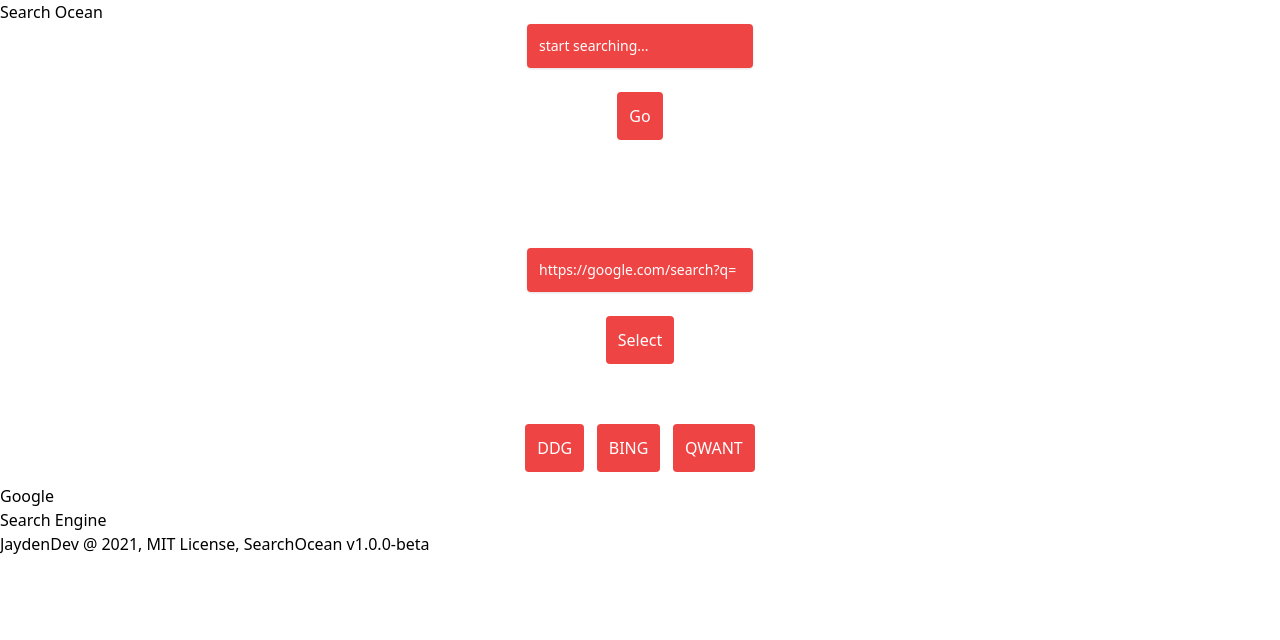
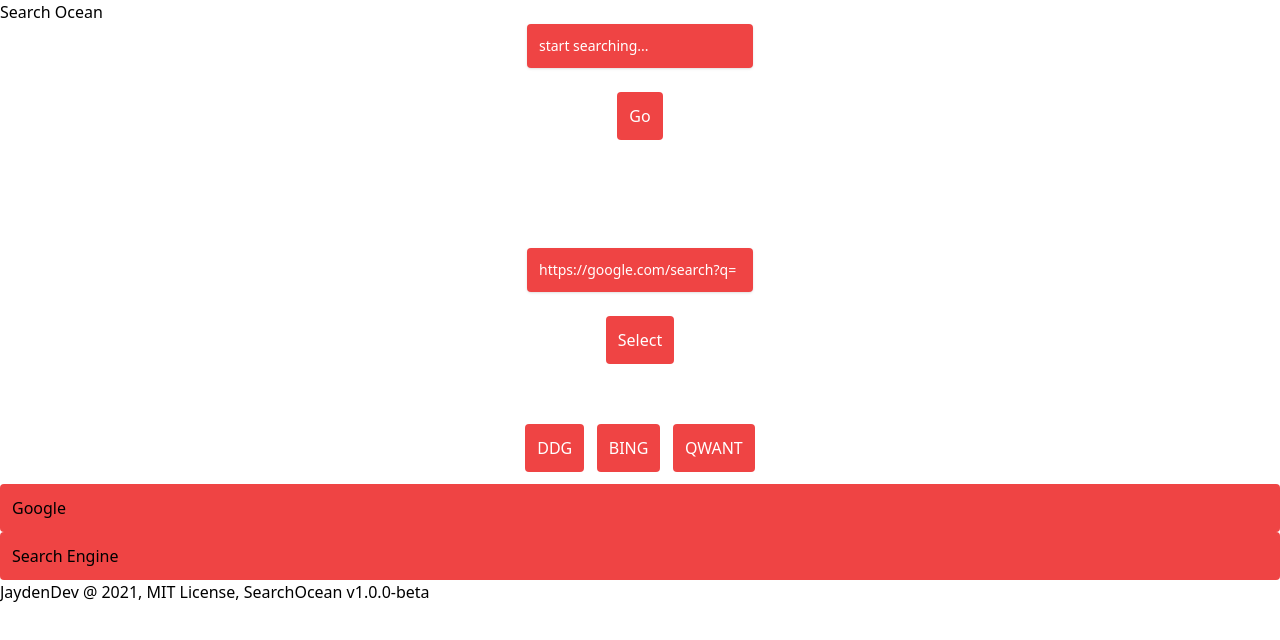
Before and after one commit to hello-smile6/searchocean, a plain HTML site: page index.html in a window 1280 px wide. Drawn offline with nearby package versions, Linux system fonts and the light colour scheme.

Commit message:
Last fixes (to fix vertical issues)

```diff
--- a/index.css
+++ b/index.css
@@ -15,3 +15,10 @@
     font-size: 5rem;
 }
 */
+body, html {
+    width: 100vw !important;
+    box-sizing: border-box !important;
+    height: 100vh !important;
+    margin: 0 !important;
+    border: 0 !important;
+}
--- a/index.html
+++ b/index.html
@@ -56,8 +56,8 @@
     <div class="card-left">
         <article>
             <a href="https://google.com">
-            <h1 style="color: black;"> Google </h1>
-            <p style="color: black;"> Search Engine</p>
+            <h1 style="color: black;" class="px-3 py-3 w-50 bg-red-500 text-white rounded"> Google </h1>
+            <p style="color: black;" class="px-3 py-3 w-50 bg-red-500 text-white rounded"> Search Engine</p>
         </article>
     </div>
     <!-- <div class="card-right">
```
